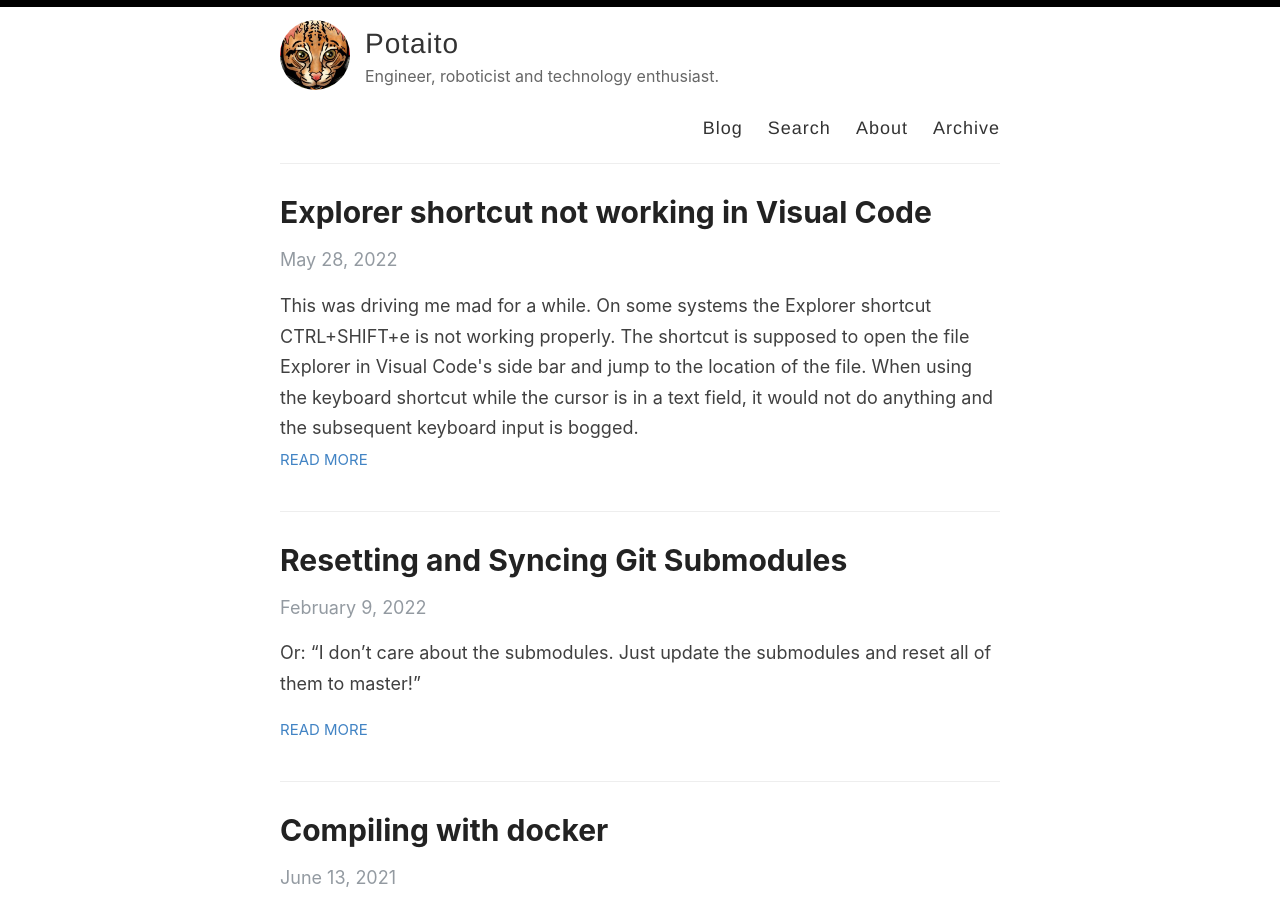
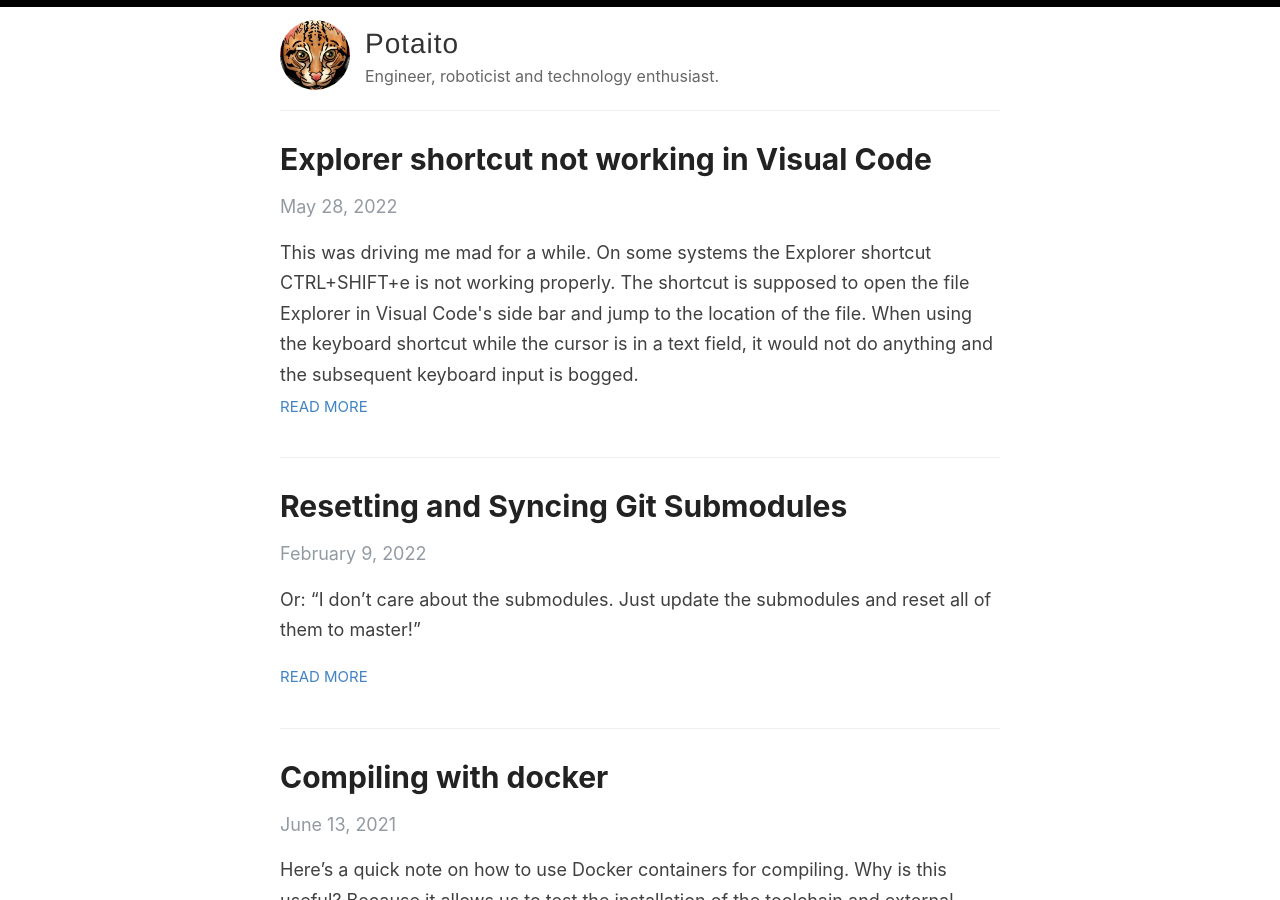
Before and after one commit to potaito/potaito.github.io, a Jekyll site: the page built from index.html, in a window 1280 px wide and 900 px high. Built offline with Jekyll 4.4.1, drawn with Linux system fonts in a browser that asks for light colours; the list of posts is cut into pages by our own code.

Commit message:
hide navbar for now

```diff
--- a/_layouts/default.html
+++ b/_layouts/default.html
@@ -28,10 +28,10 @@
             </div>
 
             <nav>
-              <a href="{{ site.baseurl }}/">Blog</a>
-              <a href="{{ site.baseurl }}/search">Search</a>
-              <a href="{{ site.baseurl }}/about">About</a>
-              <a href="{{ site.baseurl }}/archive">Archive</a>
+              <!-- <a href="{{ site.baseurl }}/">Blog</a> -->
+              <!-- <a href="{{ site.baseurl }}/search">Search</a> -->
+              <!-- <a href="{{ site.baseurl }}/about">About</a> -->
+              <!-- <a href="{{ site.baseurl }}/archive">Archive</a>  -->
             </nav>
           </header>
         </div>
```
